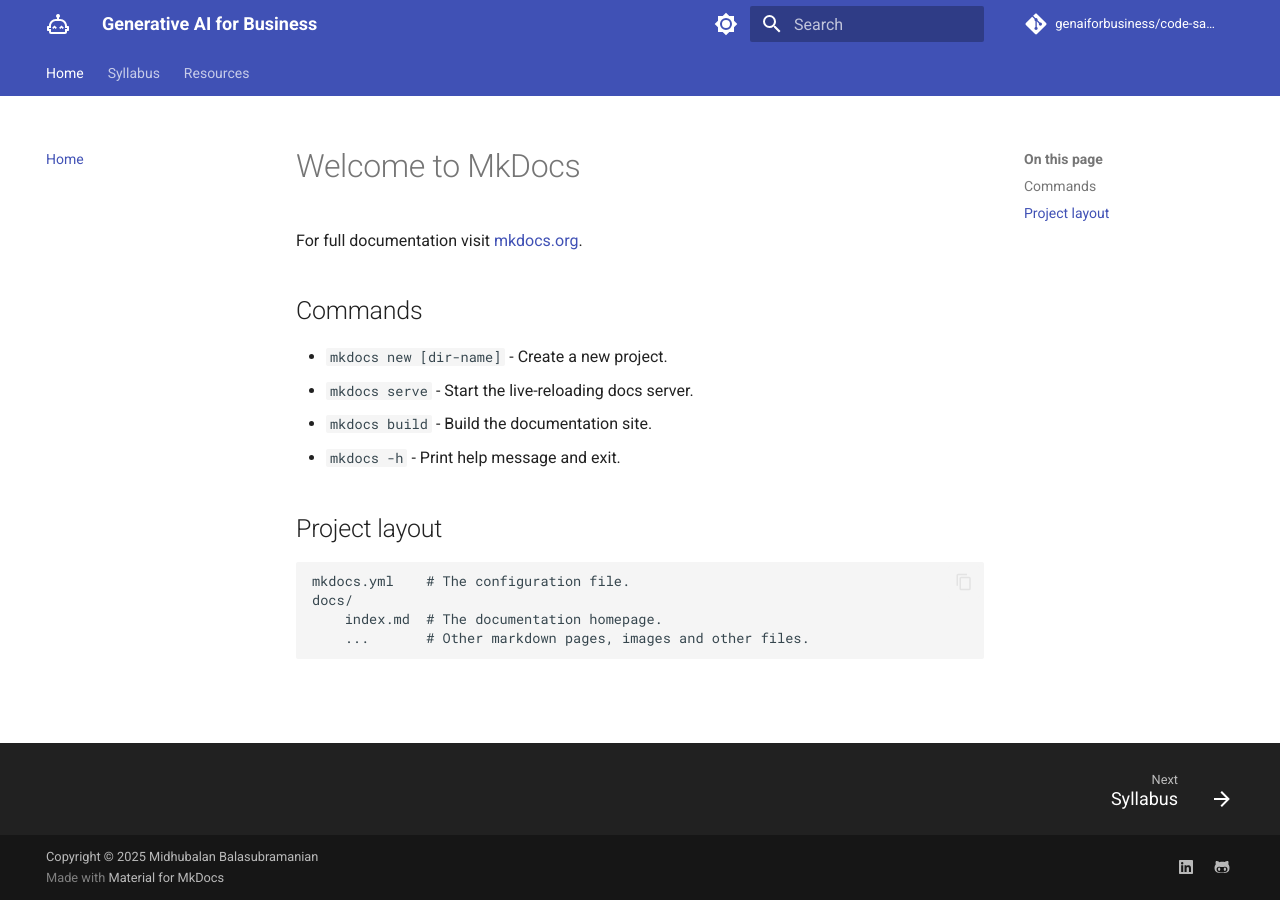
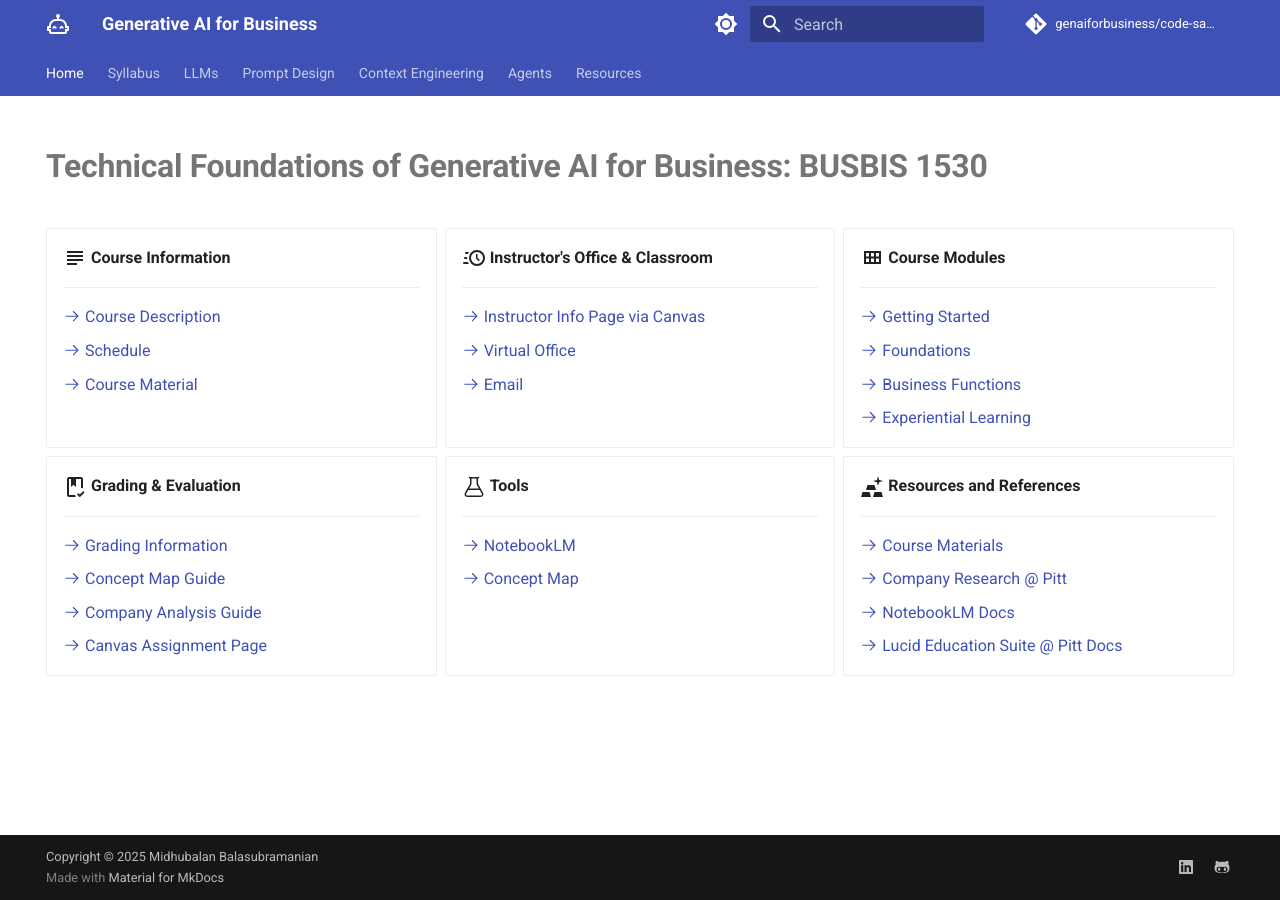
Before and after one commit to genaiforbusiness/genaiforbusiness.github.io, an MkDocs documentation site: the page built from docs/index.md, in a window 1280 px wide. Built offline with MkDocs 1.6.1 and Material for MkDocs 9.7.7, drawn with Linux system fonts in a browser that asks for light colours; comment, search, counter and statistics services are not loaded.

Commit message:
docs: update syllabus content
resolves #2, #3, #4, #5, #6, #7, #8, #9, #10

```diff
--- a/docs/index.md
+++ b/docs/index.md
@@ -1,17 +1,81 @@
-# Welcome to MkDocs
+---
+hide:
+  - navigation
+  - toc
+  - footer
+---
+# **Technical Foundations of Generative AI for Business: BUSBIS 1530**
 
-For full documentation visit [mkdocs.org](https://www.mkdocs.org).
 
-## Commands
+<div class="grid cards" markdown>
 
-* `mkdocs new [dir-name]` - Create a new project.
-* `mkdocs serve` - Start the live-reloading docs server.
-* `mkdocs build` - Build the documentation site.
-* `mkdocs -h` - Print help message and exit.
+-   :material-text-long:{ .lg .middle } __Course Information__
 
-## Project layout
+    ---
 
-    mkdocs.yml    # The configuration file.
-    docs/
-        index.md  # The documentation homepage.
-        ...       # Other markdown pages, images and other files.
+    [:octicons-arrow-right-24: Course Description](syllabus/course-description.md)
+
+    [:octicons-arrow-right-24: Schedule](syllabus/schedule.md)
+
+    [:octicons-arrow-right-24: Course Material](syllabus/course-materials.md)
+
+-   :material-clock-fast:{ .lg .middle } __Instructor's Office & Classroom__
+
+    ---
+
+
+    [:octicons-arrow-right-24: Instructor Info Page via Canvas](https://canvas.pitt.edu/courses/321111/pages/instructor-info)
+
+    [:octicons-arrow-right-24: Virtual Office](https://pitt.zoom.us/my/midhubalan)
+
+    [:octicons-arrow-right-24: Email](mailto:midhu.balan@pitt.edu)
+
+-   :material-view-module-outline:{ .lg .middle } __Course Modules__
+
+    ---
+
+
+    [:octicons-arrow-right-24: Getting Started](getting-started/index.md)
+
+    [:octicons-arrow-right-24: Foundations](foundations/index.md)
+
+    [:octicons-arrow-right-24: Business Functions ](business-functions/index.md)
+
+    [:octicons-arrow-right-24: Experiential Learning](experiential-learning/index.md)
+
+-   :material-book-check-outline:{ .lg .middle } __Grading & Evaluation__
+
+    ---
+
+
+    [:octicons-arrow-right-24: Grading Information](syllabus/grading.md)
+
+    [:octicons-arrow-right-24: Concept Map Guide](syllabus/concept-map-guide.md)
+
+    [:octicons-arrow-right-24: Company Analysis Guide](syllabus/company-analysis-guide.md)
+
+    [:octicons-arrow-right-24: Canvas Assignment Page](https://canvas.pitt.edu/courses/313542)
+
+-   :octicons-beaker-24:{ .lg .middle } __Tools__
+
+    ---
+
+    [:octicons-arrow-right-24: NotebookLM](getting-started/notebooklm/index.md)
+
+    [:octicons-arrow-right-24: Concept Map](getting-started/concept-map/index.md)
+
+-   :material-gold:{ .lg .middle } __Resources and References__
+
+    ---
+
+
+    [:octicons-arrow-right-24: Course Materials](syllabus/course-materials.md)
+
+    [:octicons-arrow-right-24: Company Research @ Pitt](https://pitt.libguides.com/companyresearch)
+
+    [:octicons-arrow-right-24: NotebookLM Docs](https://support.google.com/notebooklm)
+
+    [:octicons-arrow-right-24: Lucid Education Suite @ Pitt Docs](https://teaching.pitt.edu/resources/an-introduction-to-the-lucid-education-suite/)
+
+
+</div>
--- a/mkdocs.yml
+++ b/mkdocs.yml
@@ -128,6 +128,14 @@
     - Course Policies: syllabus/course-policies.md
     - AI Policy: syllabus/ai-policy.md
     - Teaching Philosophy: syllabus/teaching-philosophy.md
+  - LLMs:
+    - llms/index.md
+  - Prompt Design:
+    - prompts/index.md
+  - Context Engineering:
+    - contexts/index.md
+  - Agents:
+    - agents/index.md
 
 
   - Resources:
```
Also changed, not shown: docs/agents/index.md (added, +35 -0 lines), docs/contexts/index.md (added, +34 -0 lines), docs/llms/index.md (added, +35 -0 lines), docs/prompts/index.md (added, +34 -0 lines).
